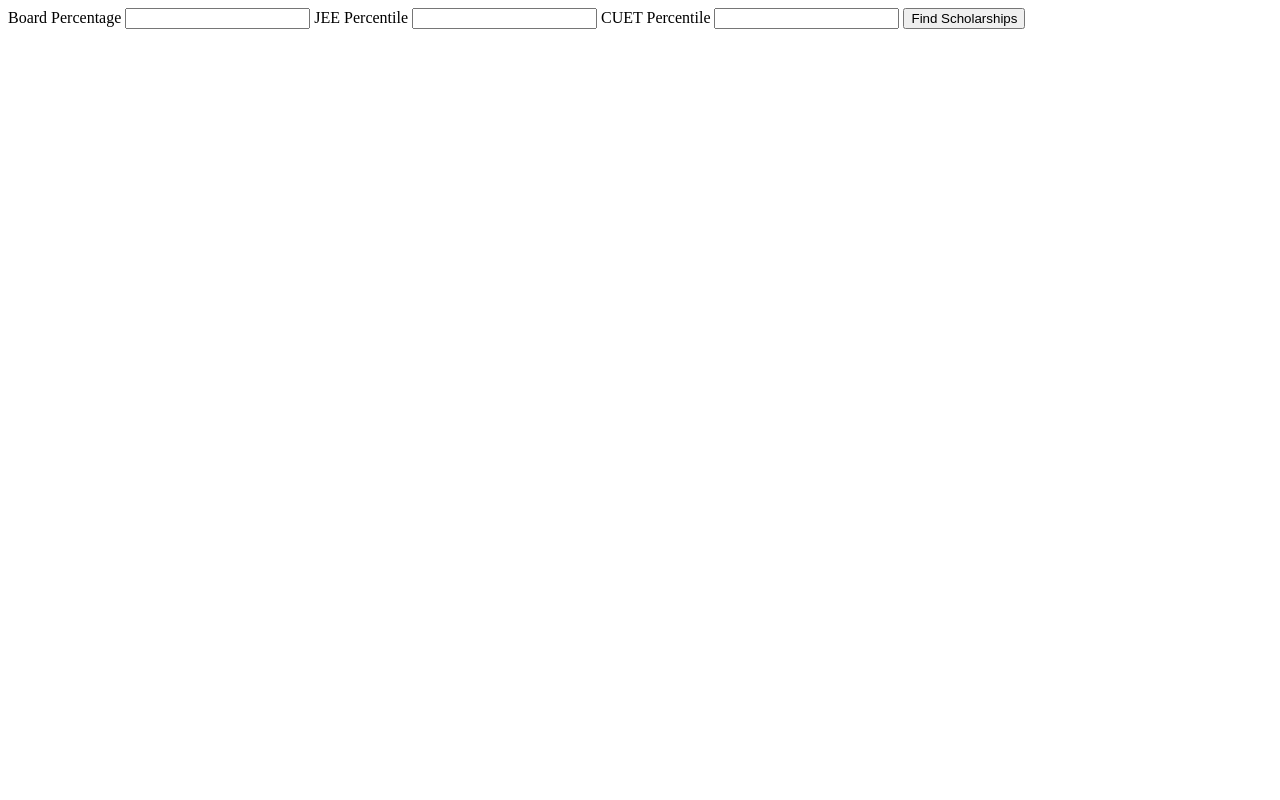
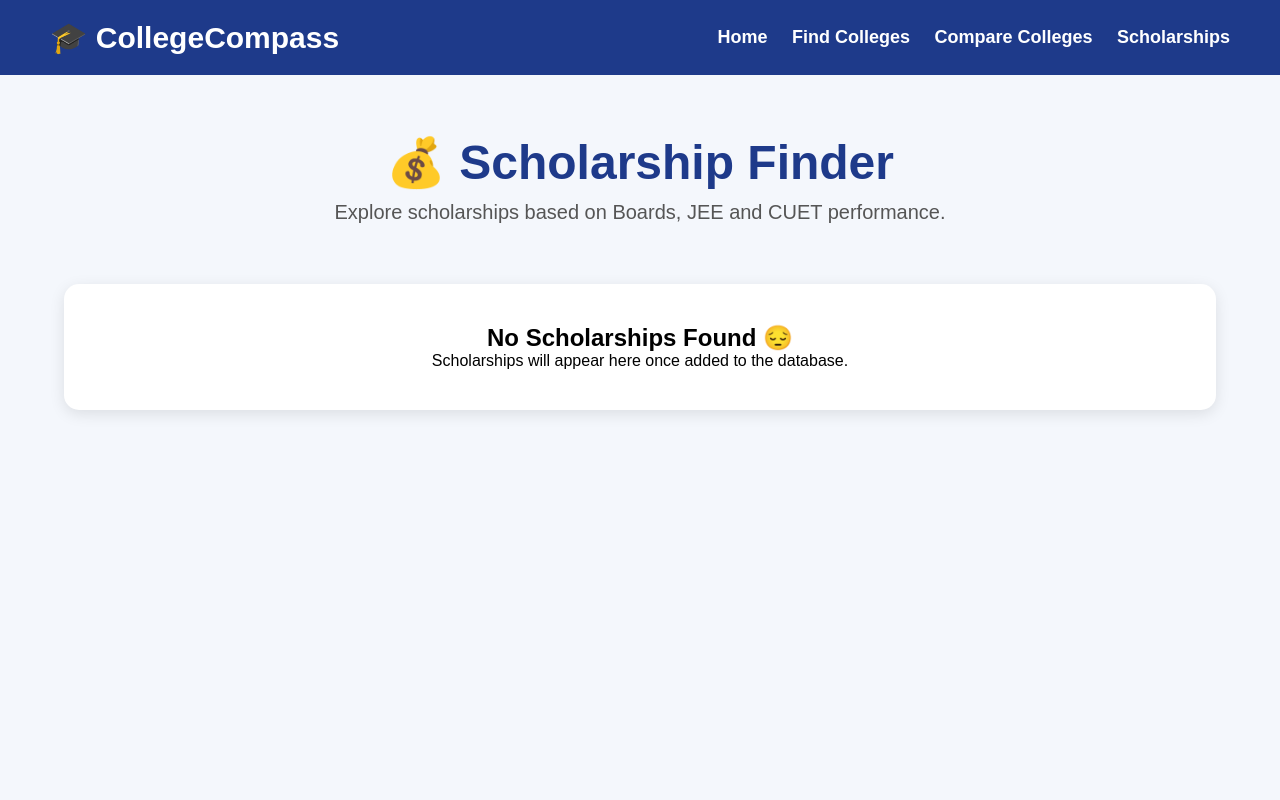
Before and after one commit to Shreyansh-Sharma23/CollegeCompass, a Flask app: template templates/scholarships.html in a window 1280 px wide. Run offline with Flask 3, Linux system fonts and the light colour scheme; the template is opened without the code that fills it, so the values that code supplies are empty.

Commit message:
Mordern Schollership Webpage

```diff
--- a/templates/scholarships.html
+++ b/templates/scholarships.html
@@ -1,16 +1,200 @@
-<form action="/scholarship-result" method="POST">
+<!DOCTYPE html>
+<html>
 
-    <label>Board Percentage</label>
-    <input type="number" name="boards">
+<head>
+    <title>Scholarship Finder - CollegeCompass</title>
 
-    <label>JEE Percentile</label>
-    <input type="number" name="jee">
+    <style>
 
-    <label>CUET Percentile</label>
-    <input type="number" name="cuet">
+        *{
+            margin:0;
+            padding:0;
+            box-sizing:border-box;
+            font-family:Arial, sans-serif;
+        }
 
-    <button type="submit">
-        Find Scholarships
-    </button>
+        body{
+            background:#f4f7fc;
+        }
 
-</form>
+        nav{
+            background:#1e3a8a;
+            color:white;
+            padding:20px 50px;
+        }
+
+        .nav-container{
+            display:flex;
+            justify-content:space-between;
+            align-items:center;
+        }
+
+        nav h2{
+            font-size:30px;
+        }
+
+        .nav-links a{
+            color:white;
+            text-decoration:none;
+            margin-left:20px;
+            font-size:18px;
+            font-weight:bold;
+            transition:0.3s;
+        }
+
+        .nav-links a:hover{
+            color:#bfdbfe;
+        }
+
+        .hero{
+            text-align:center;
+            padding:60px 20px;
+        }
+
+        .hero h1{
+            color:#1e3a8a;
+            font-size:48px;
+            margin-bottom:10px;
+        }
+
+        .hero p{
+            color:#555;
+            font-size:20px;
+        }
+
+        .container{
+            width:90%;
+            max-width:1200px;
+            margin:auto;
+        }
+
+        .scholarship-grid{
+            display:grid;
+            grid-template-columns:repeat(auto-fit,minmax(320px,1fr));
+            gap:25px;
+            margin-top:30px;
+        }
+
+        .card{
+            background:white;
+            padding:25px;
+            border-radius:15px;
+            box-shadow:0px 4px 15px rgba(0,0,0,0.1);
+            transition:0.3s;
+        }
+
+        .card:hover{
+            transform:translateY(-8px);
+        }
+
+        .card h2{
+            color:#1e3a8a;
+            margin-bottom:15px;
+        }
+
+        .info{
+            font-size:17px;
+            margin-bottom:10px;
+            color:#444;
+        }
+
+        .benefit{
+            display:inline-block;
+            background:#dcfce7;
+            color:#166534;
+            padding:8px 15px;
+            border-radius:20px;
+            font-weight:bold;
+            margin-top:10px;
+        }
+
+        .empty-card{
+            background:white;
+            padding:40px;
+            border-radius:15px;
+            text-align:center;
+            box-shadow:0px 4px 15px rgba(0,0,0,0.1);
+        }
+
+    </style>
+
+</head>
+
+<body>
+
+<nav>
+
+    <div class="nav-container">
+
+        <h2>🎓 CollegeCompass</h2>
+
+        <div class="nav-links">
+            <a href="/">Home</a>
+            <a href="/colleges">Find Colleges</a>
+            <a href="/compare">Compare Colleges</a>
+            <a href="/scholarships">Scholarships</a>
+        </div>
+
+    </div>
+
+</nav>
+
+<div class="hero">
+
+    <h1>💰 Scholarship Finder</h1>
+
+    <p>
+        Explore scholarships based on Boards, JEE and CUET performance.
+    </p>
+
+</div>
+
+<div class="container">
+
+    {% if scholarships %}
+
+    <div class="scholarship-grid">
+
+        {% for scholarship in scholarships %}
+
+        <div class="card">
+
+            <h2>{{ scholarship[1] }}</h2>
+
+            <p class="info">
+                🎯 Eligibility: {{ scholarship[2] }}
+            </p>
+
+            <p class="info">
+                📅 Last Date: {{ scholarship[4] }}
+            </p>
+
+            <div class="benefit">
+                💸 {{ scholarship[3] }}
+            </div>
+
+        </div>
+
+        {% endfor %}
+
+    </div>
+
+    {% else %}
+
+    <div class="empty-card">
+
+        <h2>No Scholarships Found 😔</h2>
+
+        <p>
+            Scholarships will appear here once added to the database.
+        </p>
+
+    </div>
+
+    {% endif %}
+
+</div>
+
+</body>
+
+</html>
```
